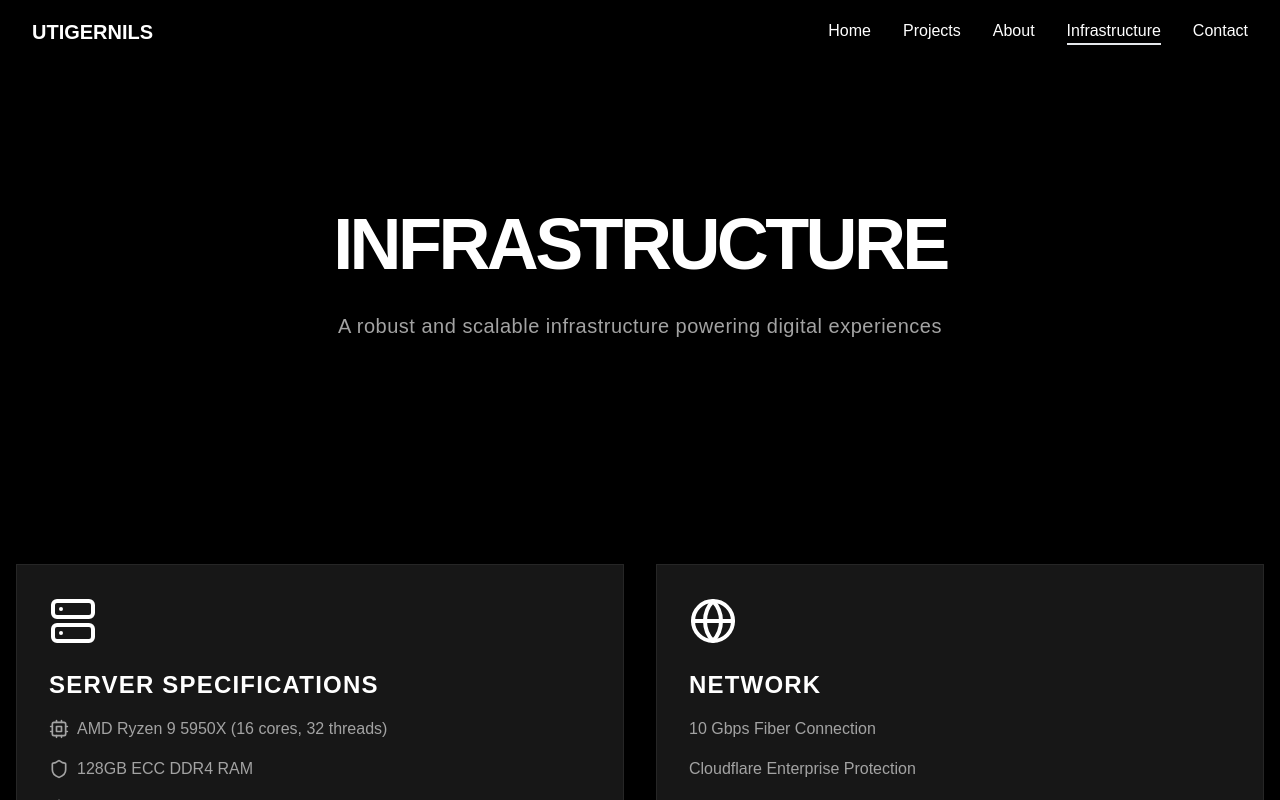
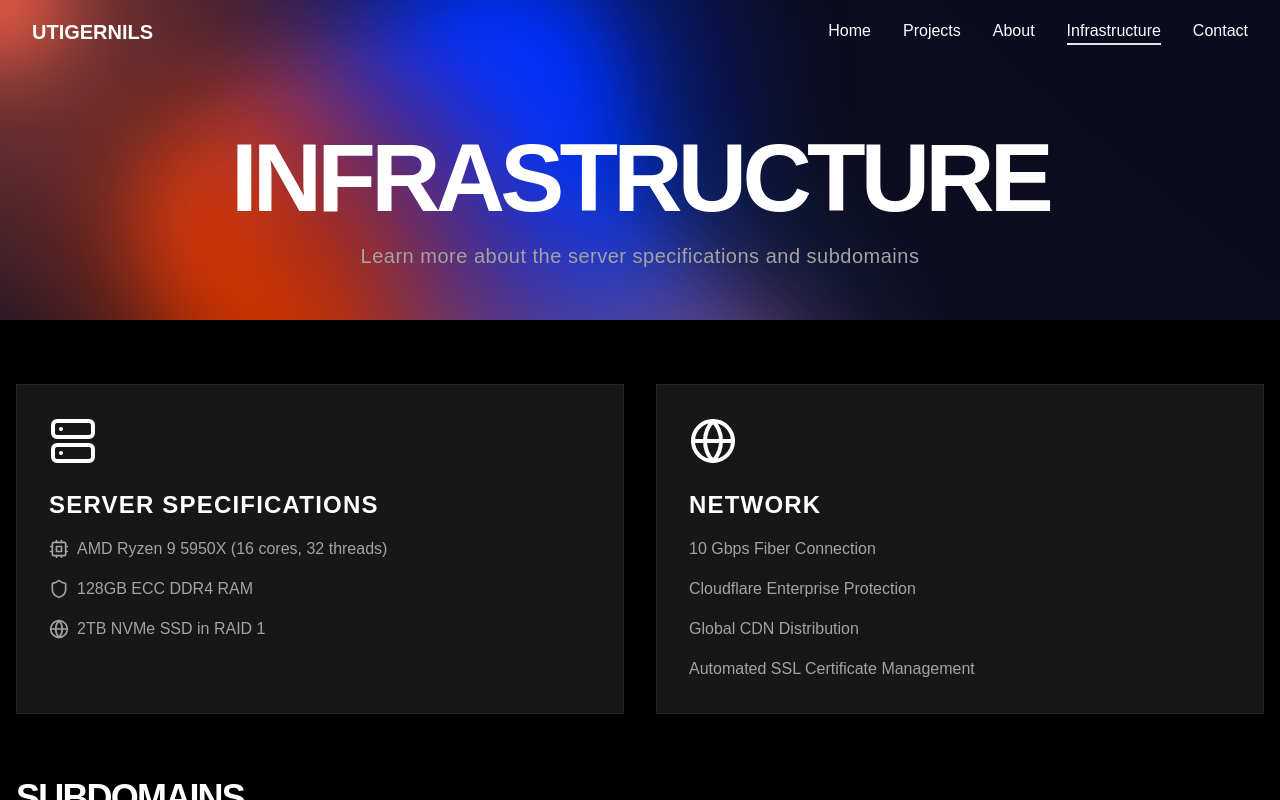
Before and after one commit to utigernils/utigernils.ch---portfolio, a React (Vite) app: page /infrastructure in a window 1280 px wide. Shown: the top 800 px of the page. Built offline with nearby package versions, Linux system fonts and the light colour scheme.

Commit message:
feat; added a component for the site title

```diff
--- /dev/null
+++ b/src/components/SiteTitle.tsx
@@ -0,0 +1,47 @@
+import React from "react";
+import Background from "./Background";
+import { motion } from "framer-motion";
+import { useRef } from "react";
+interface SiteTitleProps {
+  title: string;
+  subTitle: string;
+}
+
+const SiteTitle: React.FC<SiteTitleProps & { children?: React.ReactNode }> = ({ title, subTitle, children }) => {
+
+  const backgroundRef = useRef(null);
+
+  return (
+    <div>
+      <div
+        ref={backgroundRef}
+        className="fixed top-0 left-0 w-full h-[40vh] z-0"
+      >
+        <Background />
+      </div>
+
+      <div className="relative z-10">
+        <div className="h-[40vh] pt-20 bg-transparent flex items-center">
+          <div className="max-w-[1400px] mx-auto px-4 w-full">
+            <motion.div
+              initial={{ opacity: 0, y: 20 }}
+              animate={{ opacity: 1, y: 0 }}
+              transition={{ duration: 0.8 }}
+              className="text-center"
+            >
+              <h1 className="text-7xl md:text-8xl font-bold mb-4 tracking-tighter uppercase">
+                {title}
+              </h1>
+              <p className="text-xl text-neutral-400 max-w-2xl mx-auto tracking-wide">
+                {subTitle}
+              </p>
+            </motion.div>
+          </div>
+        </div>
+        {children}
+      </div>
+    </div>
+  );
+};
+
+export default SiteTitle;
--- a/src/pages/Infrastructure.tsx
+++ b/src/pages/Infrastructure.tsx
@@ -1,6 +1,8 @@
-import React from 'react';
+import React, { useEffect, useRef } from 'react';
 import { motion } from 'framer-motion';
 import { Server, Globe, Shield, Cpu } from 'lucide-react';
+import Background from '../components/Background';
+import SiteTitle from '../components/SiteTitle';
 
 interface SubdomainProps {
   name: string;
@@ -31,26 +33,27 @@ const subdomains: SubdomainProps[] = [
 ];
 
 const Infrastructure = () => {
+  const backgroundRef = useRef<HTMLDivElement>(null);
+
+  useEffect(() => {
+    const handleScroll = () => {
+      if (backgroundRef.current) {
+        const scrolled = window.scrollY;
+        const opacity = Math.max(0, 1 - scrolled / 200);
+        backgroundRef.current.style.opacity = opacity.toString();
+      }
+    };
+
+    window.addEventListener('scroll', handleScroll);
+    return () => window.removeEventListener('scroll', handleScroll);
+  }, []);
+
   return (
-    <div className="min-h-screen pt-20 bg-black">
-      <div className="max-w-[1400px] mx-auto px-4 py-32">
-        <motion.div
-          initial={{ opacity: 0, y: 100 }}
-          animate={{ opacity: 1, y: 0 }}
-          transition={{ duration: 0.8 }}
-          className="grid-container mb-32"
-        >
-          <div className="col-span-12 md:col-span-8 md:col-start-3 text-center mb-24">
-            <h1 className="text-5xl md:text-7xl font-bold mb-8 tracking-tighter uppercase">
-              Infrastructure
-            </h1>
-            <p className="text-xl text-neutral-400 max-w-2xl mx-auto tracking-wide">
-              A robust and scalable infrastructure powering digital experiences
-            </p>
-          </div>
-        </motion.div>
-
-        <div className="grid-container mb-32">
+    <div className="relative">
+      <SiteTitle title="Infrastructure" subTitle="Learn more about the server specifications and subdomains">
+        <div className="bg-black">
+          <div className="max-w-[1400px] mx-auto px-4 py-16">
+            <div className="grid-container mb-16">
               <motion.div
                 initial={{ opacity: 0 }}
                 whileInView={{ opacity: 1 }}
@@ -156,6 +159,8 @@ const Infrastructure = () => {
             </motion.div>
           </div>
           </div>
+        </SiteTitle>
+    </div>
   );
 };
 
```
Lines whose indentation alone changed are shown as unchanged.
